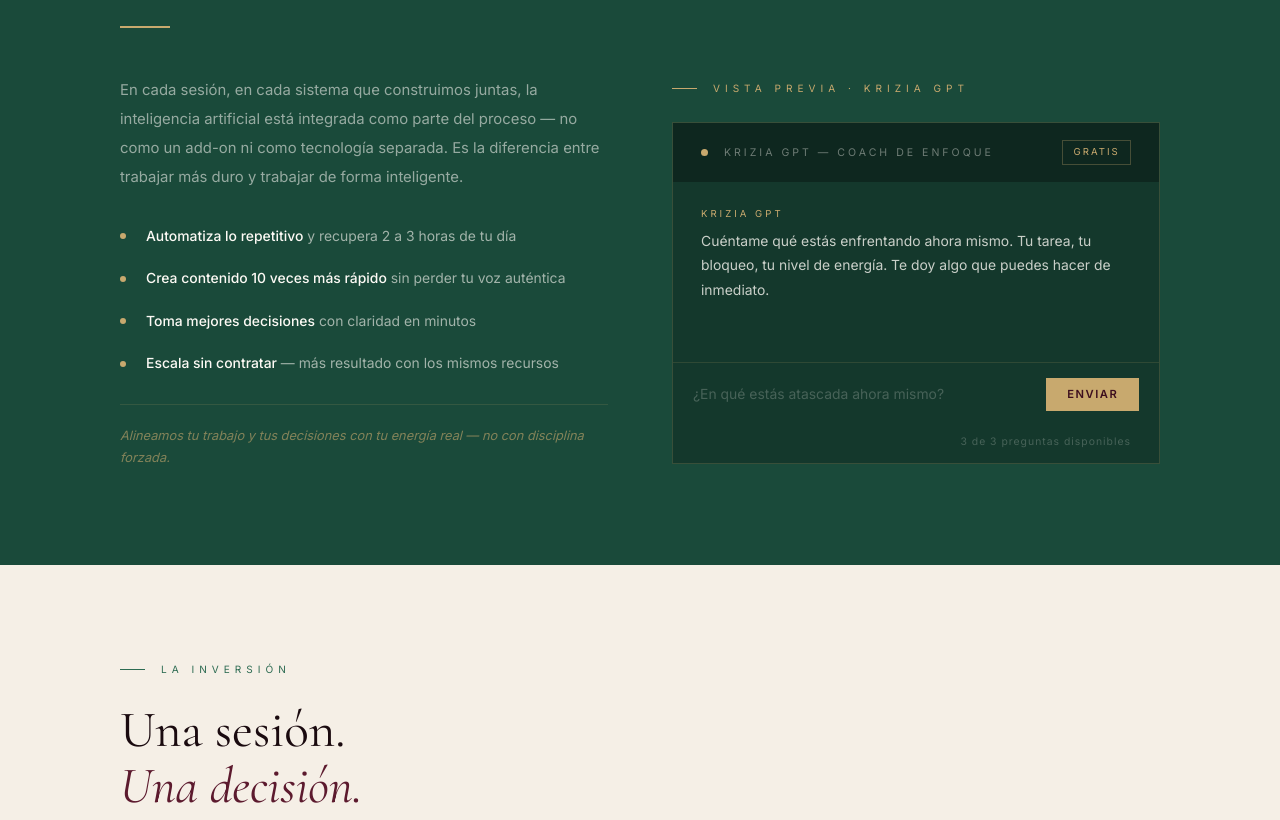
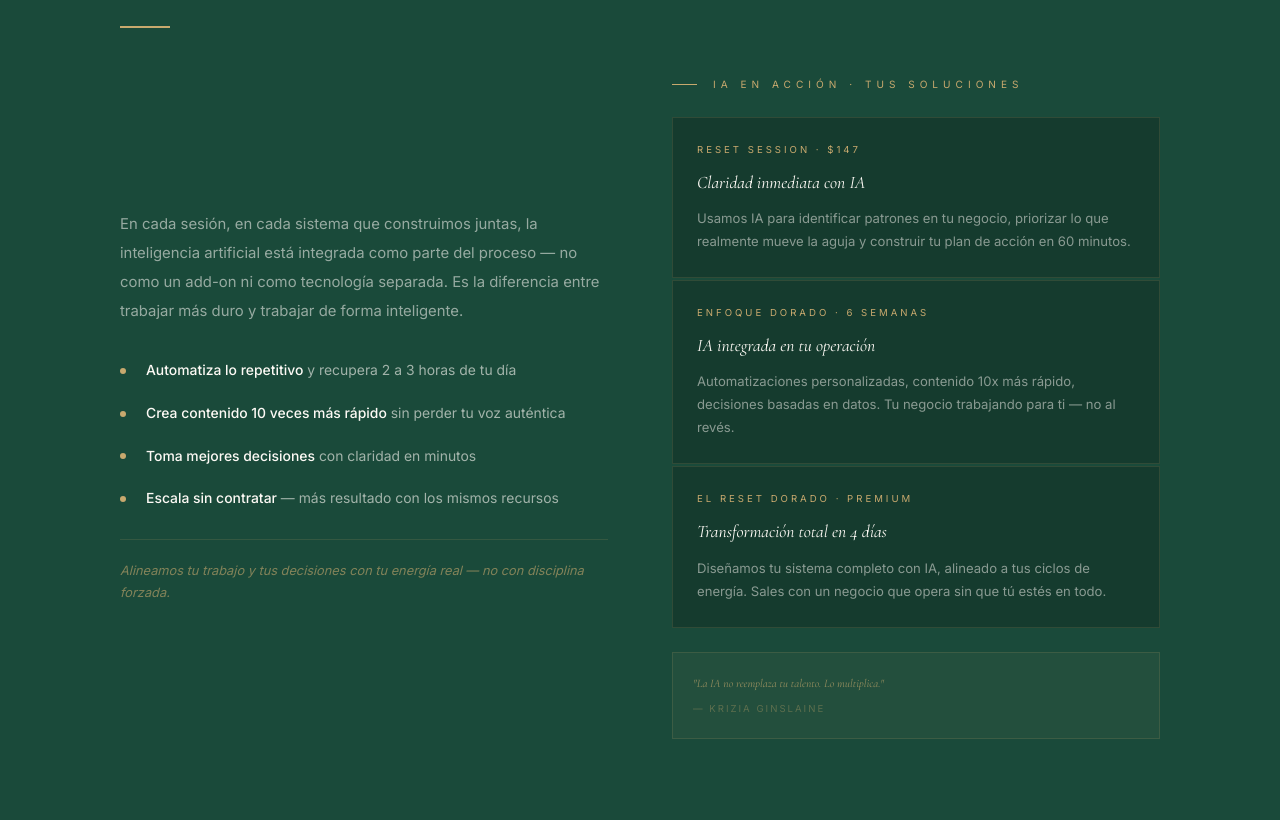
Before and after one commit to komolina/kriziaginslaine.github.io, a plain HTML site: page index.html in a window 1280 px wide. Shown: the part 4555-5375 px from the top of the page. Drawn offline with nearby package versions, Linux system fonts and the light colour scheme.

Commit message:
Add files via upload

```diff
--- a/index.html
+++ b/index.html
@@ -431,19 +431,31 @@ footer{background:var(--wine-deep);padding:2.5rem 5rem;display:flex;justify-cont
         <p class="ai-connect-note" data-es="Alineamos tu trabajo y tus decisiones con tu energía real — no con disciplina forzada." data-en="We align your work and decisions with your real energy — not forced discipline.">Alineamos tu trabajo y tus decisiones con tu energía real — no con disciplina forzada.</p>
       </div>
       <div>
-        <div class="eyebrow gold" style="margin-bottom:1.5rem;" data-es="Vista previa · Krizia GPT" data-en="Preview · Krizia GPT">Vista previa · Krizia GPT</div>
-        <div class="tool-wrapper">
-          <div class="tool-header"><div class="tool-dot"></div><div class="tool-title" data-es="Krizia GPT — Coach de Enfoque" data-en="Krizia GPT — Focus Coach">Krizia GPT — Coach de Enfoque</div><div class="tool-badge" data-es="Gratis" data-en="Free">Gratis</div></div>
-          <div class="chat-box" id="chatBox">
-            <span class="msg-ai-label">Krizia GPT</span>
-            <div class="msg-ai" id="gpt-intro">Cuéntame qué estás enfrentando ahora mismo. Tu tarea, tu bloqueo, tu nivel de energía. Te doy algo que puedes hacer de inmediato.</div>
+        <div class="eyebrow gold" style="margin-bottom:1.5rem;" data-es="IA en acción · Tus soluciones" data-en="AI in action · Your solutions">IA en acción · Tus soluciones</div>
+        <div style="display:flex;flex-direction:column;gap:2px;">
+
+          <div style="background:rgba(0,0,0,0.2);border:1px solid rgba(200,169,110,0.15);padding:1.5rem;">
+            <div style="font-size:0.6rem;letter-spacing:3px;text-transform:uppercase;color:var(--champagne);margin-bottom:0.6rem;" data-es="Reset Session · $147" data-en="Reset Session · $147">Reset Session · $147</div>
+            <div style="font-family:'Cormorant Garamond',serif;font-size:1.1rem;color:var(--cream);margin-bottom:0.6rem;font-style:italic;" data-es="Claridad inmediata con IA" data-en="Immediate clarity with AI">Claridad inmediata con IA</div>
+            <div style="font-size:0.82rem;color:rgba(253,250,245,0.5);line-height:1.75;" data-es="Usamos IA para identificar patrones en tu negocio, priorizar lo que realmente mueve la aguja y construir tu plan de acción en 60 minutos." data-en="We use AI to identify patterns in your business, prioritize what actually moves the needle, and build your action plan in 60 minutes.">Usamos IA para identificar patrones en tu negocio, priorizar lo que realmente mueve la aguja y construir tu plan de acción en 60 minutos.</div>
           </div>
-          <div class="typing-ind" id="typingIndicator">Pensando...</div>
-          <div class="tool-footer">
-            <input type="text" id="focus-input" placeholder="¿En qué estás atascada ahora mismo?"/>
-            <button id="focus-btn" onclick="sendFocusMessage()" data-es="Enviar" data-en="Send">Enviar</button>
+
+          <div style="background:rgba(0,0,0,0.2);border:1px solid rgba(200,169,110,0.15);padding:1.5rem;">
+            <div style="font-size:0.6rem;letter-spacing:3px;text-transform:uppercase;color:var(--champagne);margin-bottom:0.6rem;">Enfoque Dorado · 6 semanas</div>
+            <div style="font-family:'Cormorant Garamond',serif;font-size:1.1rem;color:var(--cream);margin-bottom:0.6rem;font-style:italic;" data-es="IA integrada en tu operación" data-en="AI integrated in your operation">IA integrada en tu operación</div>
+            <div style="font-size:0.82rem;color:rgba(253,250,245,0.5);line-height:1.75;" data-es="Automatizaciones personalizadas, contenido 10x más rápido, decisiones basadas en datos. Tu negocio trabajando para ti — no al revés." data-en="Custom automations, content 10x faster, data-driven decisions. Your business working for you — not the other way around.">Automatizaciones personalizadas, contenido 10x más rápido, decisiones basadas en datos. Tu negocio trabajando para ti — no al revés.</div>
           </div>
-          <div id="questions-left">3 de 3 preguntas disponibles</div>
+
+          <div style="background:rgba(0,0,0,0.2);border:1px solid rgba(200,169,110,0.15);padding:1.5rem;">
+            <div style="font-size:0.6rem;letter-spacing:3px;text-transform:uppercase;color:var(--champagne);margin-bottom:0.6rem;" data-es="El Reset Dorado · Premium" data-en="El Reset Dorado · Premium">El Reset Dorado · Premium</div>
+            <div style="font-family:'Cormorant Garamond',serif;font-size:1.1rem;color:var(--cream);margin-bottom:0.6rem;font-style:italic;" data-es="Transformación total en 4 días" data-en="Total transformation in 4 days">Transformación total en 4 días</div>
+            <div style="font-size:0.82rem;color:rgba(253,250,245,0.5);line-height:1.75;" data-es="Diseñamos tu sistema completo con IA, alineado a tus ciclos de energía. Sales con un negocio que opera sin que tú estés en todo." data-en="We design your complete system with AI, aligned to your energy cycles. You leave with a business that runs without you being everywhere.">Diseñamos tu sistema completo con IA, alineado a tus ciclos de energía. Sales con un negocio que opera sin que tú estés en todo.</div>
+          </div>
+
+        </div>
+        <div style="margin-top:1.5rem;padding:1.25rem;border:1px solid rgba(200,169,110,0.15);background:rgba(200,169,110,0.05);">
+          <div style="font-size:0.72rem;color:rgba(200,169,110,0.7);line-height:1.8;font-style:italic;font-family:'Cormorant Garamond',serif;" data-es='"La IA no reemplaza tu talento. Lo multiplica."' data-en='"AI does not replace your talent. It multiplies it."'>"La IA no reemplaza tu talento. Lo multiplica."</div>
+          <div style="font-size:0.6rem;letter-spacing:2px;text-transform:uppercase;color:rgba(200,169,110,0.35);margin-top:0.5rem;">— Krizia Ginslaine</div>
         </div>
       </div>
     </div>
@@ -538,15 +550,11 @@ footer{background:var(--wine-deep);padding:2.5rem 5rem;display:flex;justify-cont
       </div>
     </div>
     <div class="re-right">
-      <div id="re-form-container">
+      <div>
         <div class="re-form-label" data-es="Acceso limitado · Lista de espera privada" data-en="Limited access · Private waitlist">Acceso limitado · Lista de espera privada</div>
-        <input type="text" class="re-input" id="re-name" placeholder="Tu nombre" data-placeholder-es="Tu nombre" data-placeholder-en="Your name"/>
-        <input type="email" class="re-input" id="re-email" placeholder="Tu correo electrónico" data-placeholder-es="Tu correo electrónico" data-placeholder-en="Your email"/>
+        <p style="font-size:0.85rem;color:rgba(253,250,245,0.5);line-height:1.85;margin-bottom:2rem;" data-es="Espacios limitados. Solo se comparten los detalles con el grupo seleccionado." data-en="Limited spots. Details shared only with the selected group.">Espacios limitados. Solo se comparten los detalles con el grupo seleccionado.</p>
         <button class="re-cta" onclick="window.open('https://docs.google.com/forms/d/e/1FAIpQLSd8tP7Es598eQNASRMBbRU_ifzfX25B5uQfXe__SxF7FwqOOg/viewform?usp=header','_blank')" data-es="Unirme a la lista de espera privada" data-en="Join the Private Waitlist">Unirme a la lista de espera privada</button>
         <p class="re-note" data-es="No se comparte información. Los detalles se envían únicamente a la lista seleccionada." data-en="No information is shared. Details are sent only to the selected group.">No se comparte información. Los detalles se envían únicamente a la lista seleccionada.</p>
-      </div>
-      <div class="re-submitted" id="re-submitted">
-        <p>"Estás en la lista. Te contactaré personalmente con los detalles." — Krizia</p>
       </div>
     </div>
   </div>
```
